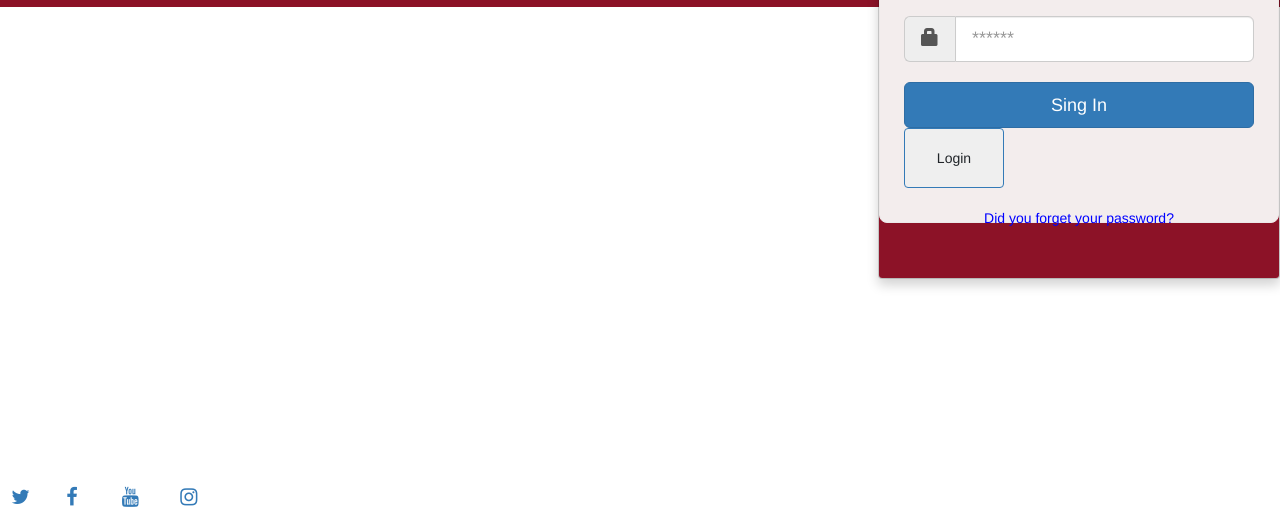
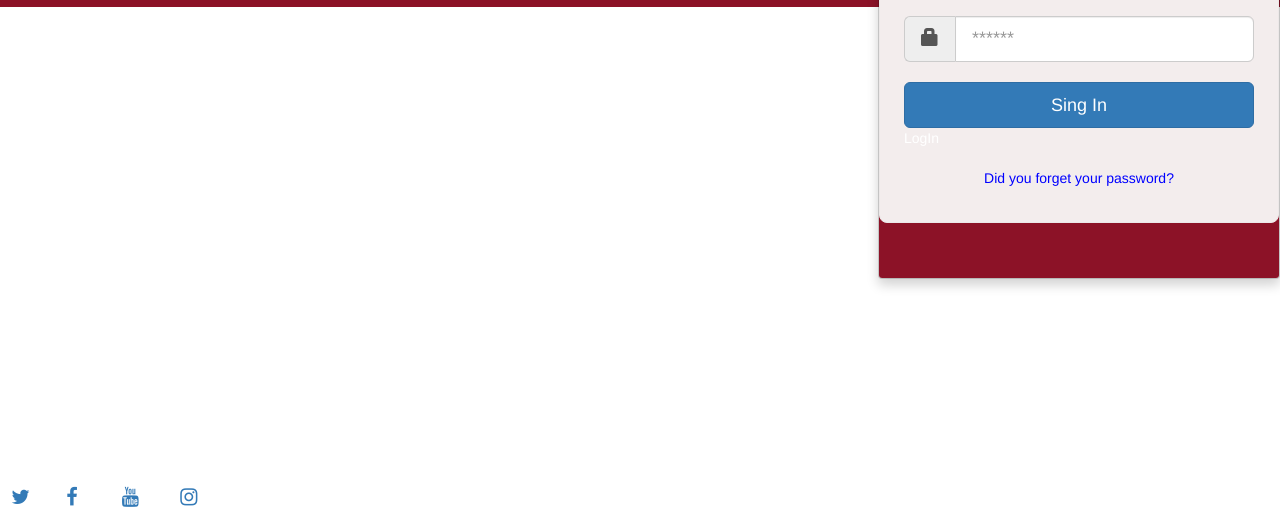
Before and after one commit to carlossm50/aws1718-01, a website: page public/index.html in a window 1280 px wide. Both pictures are taken after a click on the link "LOGIN". Shown: the part 283-800 px from the top of the page. Drawn offline with nearby package versions, Linux system fonts and the light colour scheme; no server answers.

Commit message:
update index.html

```diff
--- a/public/index.html
+++ b/public/index.html
@@ -92,9 +92,12 @@
                                             </div>
                                             <br>
                                             <button class="btn btn-lg btn-primary btn-block btn-signin" id="IngresoLog" type="submit">Sing In</button>
+
                                             <!--Beggining Google LogIn-->
                                                 <div class="g-signin2" data-onsuccess="onSignIn">
-                                                    <input type="submit" ng-click="onGoogleLogin()"  value="Login" style="width:100px; height:60px"/>
+                                                    <!--input type="button" ng-click="onGoogleLogin()"  value="Login" style="width:100px; height:60px"/-->
+                                                    <a href="indexadmin.html" ng-click="onGoogleLogin()" style="width:100px; height:60px">LogIn</a>
+
                                                 </div>
                                                 <!--Google LogIn end-->
                                             <div class="opcioncontra"><a href="" style="color:blue;">Did you forget your password?</a></div>
```
